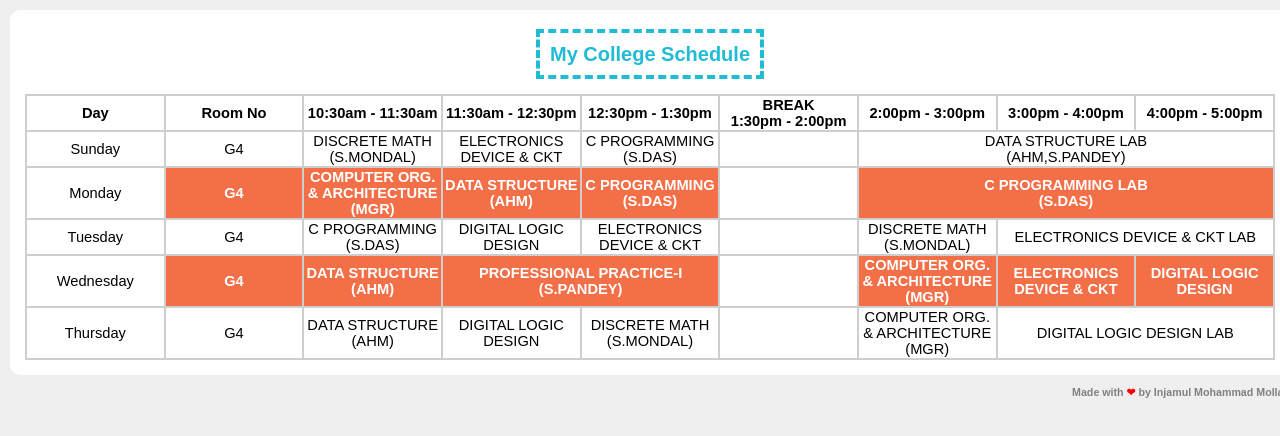
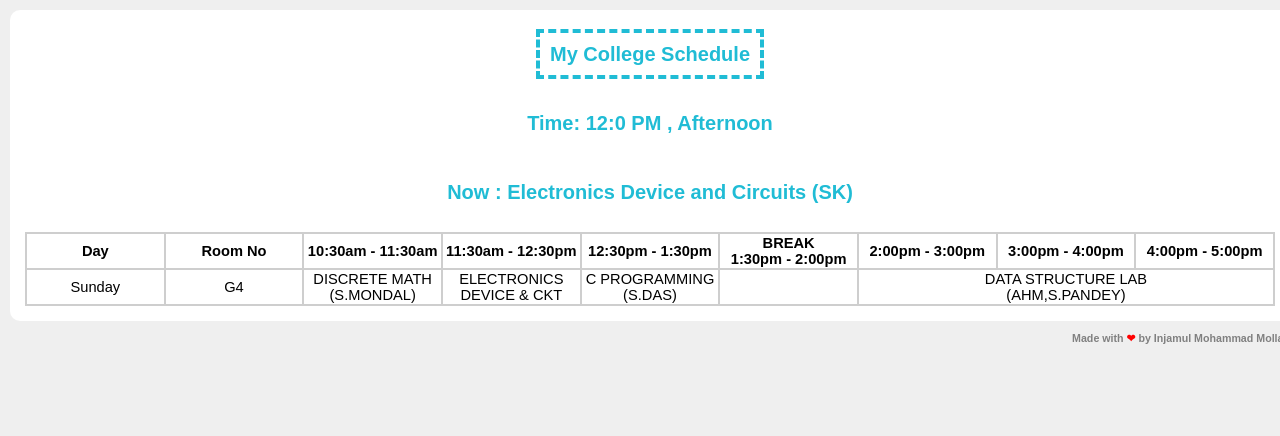
Before and after one commit to mrinjamul/college-schedule, a React (Create React App) app: page / in a window 1280 px wide. Shown: the top 436 px of the page. Built offline with nearby package versions, Linux system fonts and the light colour scheme.

Commit message:
show class in time function

```diff
--- a/src/components/Schedule.js
+++ b/src/components/Schedule.js
@@ -1,4 +1,11 @@
 import React, {Component} from 'react';
+import Sunday from './Sunday';
+import Monday from './Monday';
+import Tuesday from './Tuesday';
+import Wednesday from './Wednesday';
+import Thursday from './Thursday';
+import Friday from './Friday';
+import Saturday from './Saturday';
 
 import './Schedule.css';
 
@@ -11,71 +18,177 @@ class Schedule extends Component {
         }
     }
 
+
     render() {
+        const date = new Date("September 08, 2019 12:00:00")
+        const day = date.getDay()
+        const hours = date.getHours()
+        const minute = date.getMinutes()
+
+
+        const now = date.getHours() * 60 + date.getMinutes();
+        const ten_half = 10 * 60 + 30;
+        const eleven_half =  11 * 60 + 30;
+        const twelve_half = 12 * 60 + 30;
+        const thirteen_half = 13 * 60 + 30;
+        const fourteen = 14 * 60 ;
+        const fifteen = 15 * 60 ;
+        const sixteen = 16 * 60 ;
+        const seventeen = 17 * 60 ;
+
+        let timeOfDay
+        let am_pm
+        let sday
+        let sclass
+
+        if (hours < 12) {
+          timeOfDay = "Morning"
+        } else if (hours >= 12 && hours < 17) {
+          timeOfDay = "Afternoon"
+        } else {
+          timeOfDay = "Night"
+        }
+        if (hours >= 0 && hours < 12 ) {
+            am_pm = "AM"
+        }
+        else {
+            am_pm = "PM"
+        }
+
+        if (day === 0) {
+            sday = <Sunday />
+            if ( ten_half <= now && now < eleven_half ) {
+                sclass = "Discrete Maths (Satyen Mondal)"
+            }
+            else if (eleven_half <= now && now < twelve_half) {
+                sclass = "Electronics Device and Circuits (SK)"
+            }
+            else if (twelve_half <= now && now < thirteen_half) {
+                sclass = "C Programming (S Das)"
+            }
+            else if (thirteen_half <= now && now < fourteen) {
+                sclass = "Break Time"
+            }
+            else if (fourteen <= now && now <= seventeen) {
+                sclass = "Data Structure Lab (AHM,S Pandey)"
+            }
+            else {
+                sclass = "No class available right now !"
+            }
+        }
+        else if (day === 1) {
+            sday = <Monday />
+            if ( ten_half <= now && now < eleven_half ) {
+                sclass = "Computer Organization and Architechture (MGR)"
+            }
+            else if (eleven_half <= now && now < twelve_half) {
+                sclass = "Data Structure (AHM)"
+            }
+            else if (twelve_half <= now && now < thirteen_half) {
+                sclass = "C Programming (S Das)"
+            }
+            else if (thirteen_half <= now && now < fourteen) {
+                sclass = "Break Time"
+            }
+            else if (fourteen <= now && now <= seventeen) {
+                sclass = "C Programming Lab (S Das)"
+            }
+            else {
+                sclass = "No class available right now !"
+            }
+        }
+        else if (day === 2) {
+            sday = <Tuesday />
+            if ( ten_half <= now && now < eleven_half ) {
+                sclass = "C Programming (S Das)"
+            }
+            else if (eleven_half <= now && now < twelve_half) {
+                sclass = "Digital Logic Design"
+            }
+            else if (twelve_half <= now && now < thirteen_half) {
+                sclass = "Discrete Maths (Satyen Mondal)"
+            }
+            else if (thirteen_half <= now && now < fourteen) {
+                sclass = "Break Time"
+            }
+            else if (fourteen <= now && now < fifteen) {
+                sclass = "Electronics Device and Circuits (SK)"
+            }
+            else if (fourteen <= now && now <= seventeen) {
+                sclass = "Electronics Device and Circuits Lab (SK)"
+            }
+            else {
+                sclass = "No class available right now !"
+            }
+        }
+        else if (day === 3) {
+            sday = <Wednesday />
+            if ( ten_half <= now && now < eleven_half ) {
+                sclass = "Data Structure (AHM)"
+            }
+            else if (eleven_half <= now && now < thirteen_half) {
+                sclass = "Professional Practise I (S Pandey)"
+            }
+            else if (thirteen_half <= now && now <= fourteen) {
+                sclass = "Break Time"
+            }
+            else if (fourteen <= now && now < fifteen) {
+                sclass = "Computer Organization and Architechture (MGR)"
+            }
+            else if (fifteen <= now && now < sixteen) {
+                sclass = "Digital Logic Design (S Das)"
+            }
+            else if (sixteen <= now && now <= seventeen) {
+                sclass = "Electronics Device and Circuits (SK)"
+            }
+            else {
+                sclass = "No class available right now !"
+            }
+        }
+        else if (day === 4) {
+            sday = <Thursday />
+            if ( ten_half <= now && now < eleven_half ) {
+                sclass = "Data Structure (AHM)"
+            }
+            else if (eleven_half <= now && now < twelve_half) {
+                sclass = "Digital Logic Design "
+            }
+            else if (twelve_half <= now && now < thirteen_half) {
+                sclass = "Discrete Math (S Mondal)"
+            }
+            else if (thirteen_half <= now && now < fourteen) {
+                sclass = "Break Time"
+            }
+            else if (fourteen <= now && now < fifteen) {
+                sclass = "Computer Organization and Architechture (MGR)"
+            }
+            else if (fifteen <= now && now <= seventeen) {
+                sclass = "Digital Logic Design Lab (S Das)"
+            }
+            else {
+                sclass = "No class available right now !"
+            }
+        }
+        else if (day === 5) {
+            sday = <Friday />
+            sclass = "No class available right now !"
+        }
+        else {
+            sday = <Saturday />
+            sclass = "No class available right now !"
+        }
+
+
+
+
         return (
+
             <div className="section">
                 <h1><span>My College Schedule</span></h1>
-                <table>
-                    <tr>
-                        <th>Day</th>
-                        <th>Room No</th>
-                        <th>10:30am - 11:30am</th>
-                        <th>11:30am - 12:30pm</th>
-                        <th>12:30pm - 1:30pm</th>
-                        <th>BREAK<br/>1:30pm - 2:00pm</th>
-                        <th>2:00pm - 3:00pm</th>
-                        <th>3:00pm - 4:00pm</th>
-                        <th>4:00pm - 5:00pm</th>
-                    </tr>
-                    <tr>
-                        <td>Sunday</td>
-                        <td>G4</td>
-                        <td>DISCRETE MATH<br/>(S.MONDAL)</td>
-                        <td>ELECTRONICS DEVICE & CKT</td>
-                        <td>C PROGRAMMING<br/>(S.DAS)</td>
-                        <td></td>
-                        <td colspan="3">DATA STRUCTURE LAB<br/>(AHM,S.PANDEY)</td>
-                    </tr>
-                    <tr>
-                        <td>Monday</td>
-                        <td className="selected">G4</td>
-                        <td className="selected">COMPUTER ORG. & ARCHITECTURE<br/>(MGR)</td>
-                        <td className="selected">DATA STRUCTURE<br/>(AHM)</td>
-                        <td className="selected">C PROGRAMMING<br/>(S.DAS)</td>
-                        <td></td>
-                        <td className="selected" colspan="3">C PROGRAMMING LAB<br/>(S.DAS)</td>
-                    </tr>
-                    <tr>
-                        <td>Tuesday</td>
-                        <td>G4</td>
-                        <td>C PROGRAMMING<br/>(S.DAS)</td>
-                        <td>DIGITAL LOGIC DESIGN</td>
-                        <td>ELECTRONICS DEVICE & CKT</td>
-                        <td></td>
-                        <td>DISCRETE MATH<br/>(S.MONDAL)</td>
-                        <td colspan="2">ELECTRONICS DEVICE & CKT LAB</td>
-                    </tr>
-                    <tr>
-                        <td>Wednesday</td>
-                        <td className="selected">G4</td>
-                        <td className="selected">DATA STRUCTURE<br/>(AHM)</td>
-                        <td className="selected" colspan="2">PROFESSIONAL PRACTICE-I<br/>(S.PANDEY)</td>
-                        <td></td>
-                        <td className="selected">COMPUTER ORG. & ARCHITECTURE<br/>(MGR)</td>
-                        <td className="selected">ELECTRONICS DEVICE & CKT</td>
-                        <td className="selected">DIGITAL LOGIC DESIGN</td>
-                    </tr>
-                    <tr>
-                        <td>Thursday</td>
-                        <td>G4</td>
-                        <td>DATA STRUCTURE<br/>(AHM)</td>
-                        <td>DIGITAL LOGIC DESIGN</td>
-                        <td>DISCRETE MATH<br/>(S.MONDAL)</td>
-                        <td></td>
-                        <td>COMPUTER ORG. & ARCHITECTURE<br/>(MGR)</td>
-                        <td colspan="2">DIGITAL LOGIC DESIGN LAB</td>
-                    </tr>
-                </table>
+                <h1>Time: {hours}:{minute} {am_pm} ,  {timeOfDay} </h1>
+                <h1>Now : {sclass}</h1>
+                {sday}
+
             </div>
 
         );
```
